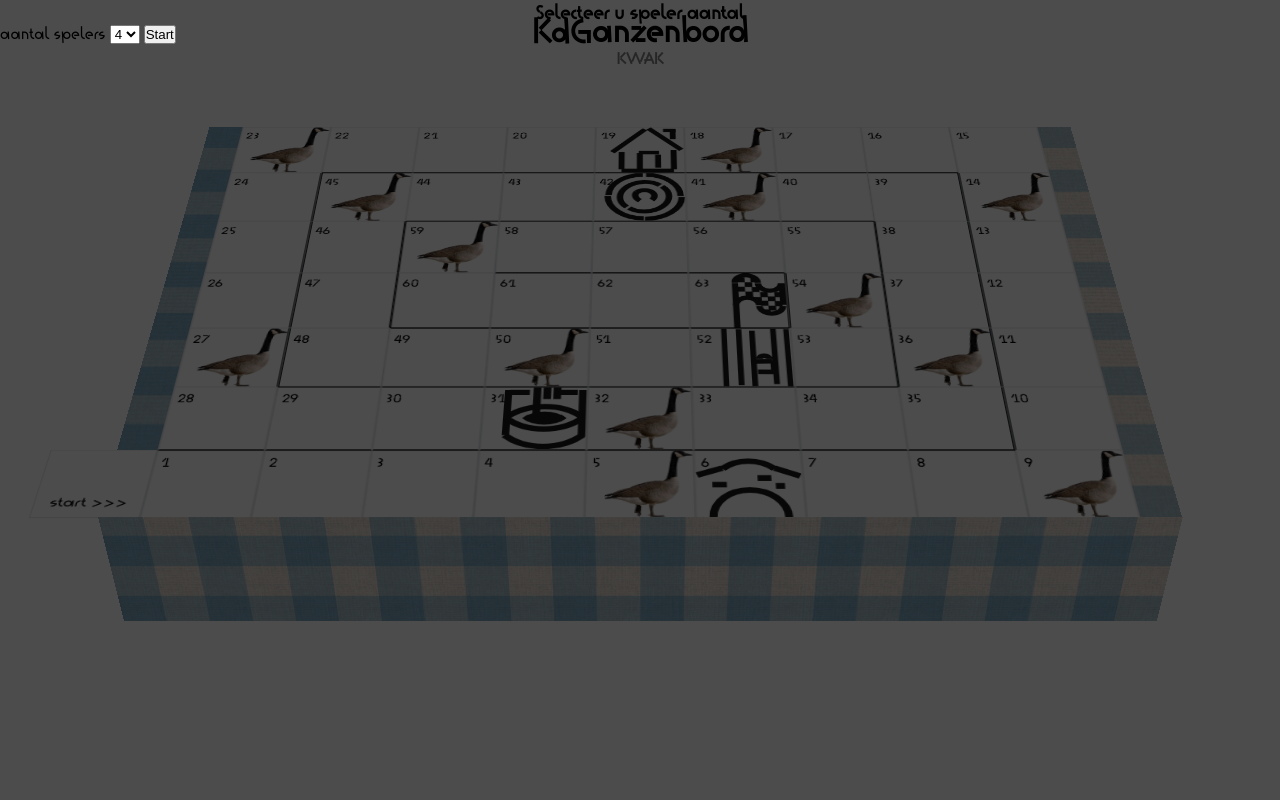
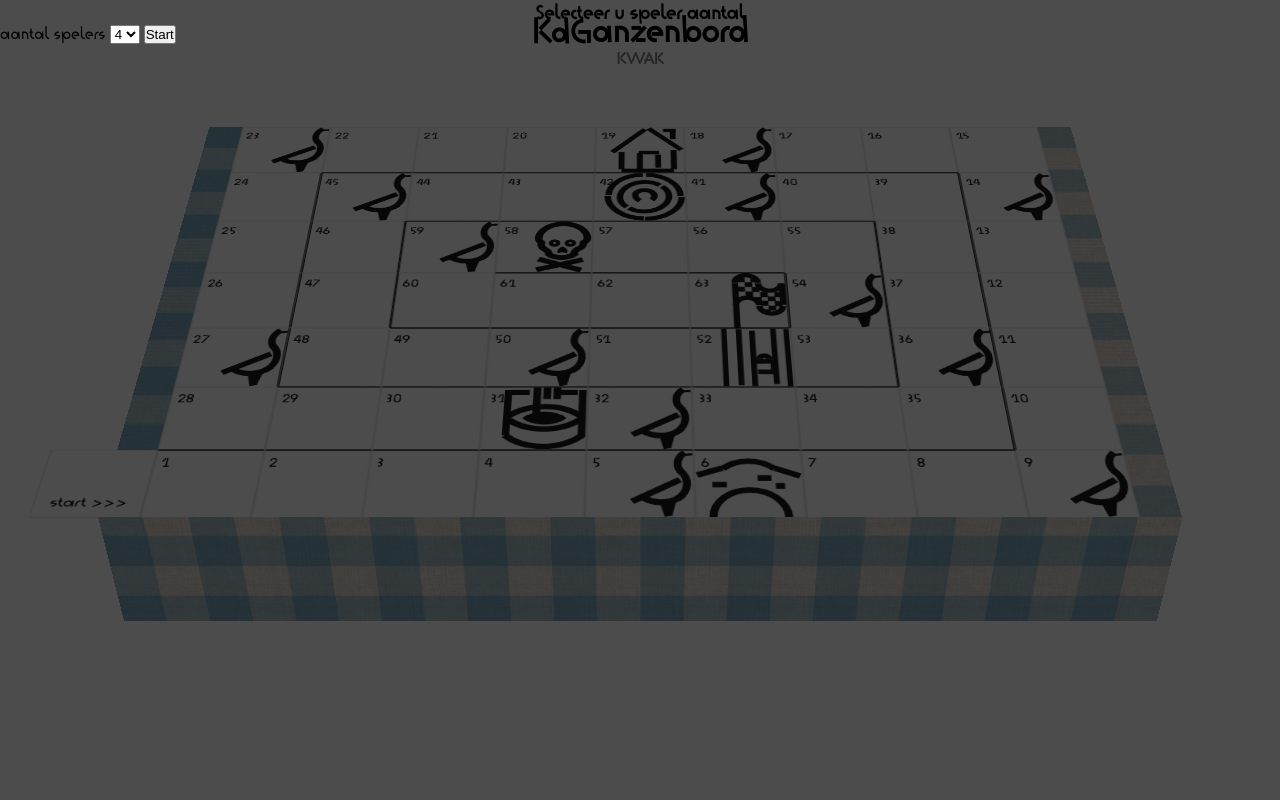
Before and after one commit to TVke/KdGanzenbord, a PHP site: page / in a window 1280 px wide. Run offline with PHP 8.4, Linux system fonts and the light colour scheme.

Commit message:
added all the icons

```diff
--- a/style/styles.css
+++ b/style/styles.css
@@ -366,8 +366,7 @@ header {
 
 #board div.goose::after{
 	content:"";
-	/* background: url("goose.svg") no-repeat; */
-	background: url("goose.png") no-repeat;
+	background: url("gans.svg") no-repeat;
 	background-size: contain;
 	background-position-y: 5px;
 }
@@ -397,6 +396,7 @@ header {
 }
 
 #board div#tile-42::after{
+	content: "";
 	background: url("doolhof.svg") no-repeat;
 }
 
@@ -404,9 +404,9 @@ header {
 	background: url("gevangenis.svg") no-repeat;
 }
 
-/*#board div#tile-58::after{
+#board div#tile-58::after{
 	background: url("dood.svg") no-repeat;
-}*/
+}
 
 #board div#tile-63::after{
 	background: url("gewonnen.svg") no-repeat;
```
Also changed, not shown: style/dood.svg (added), style/gans.svg (added).
